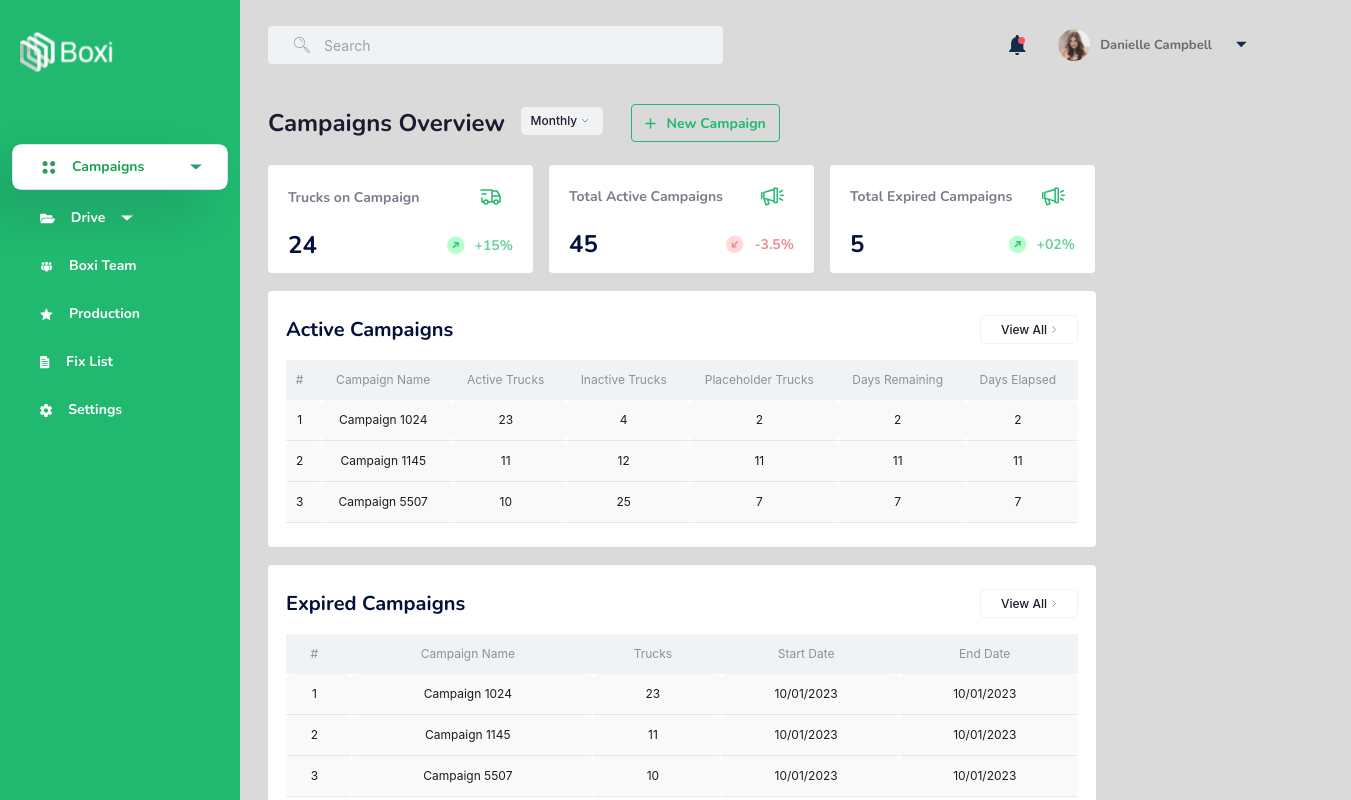
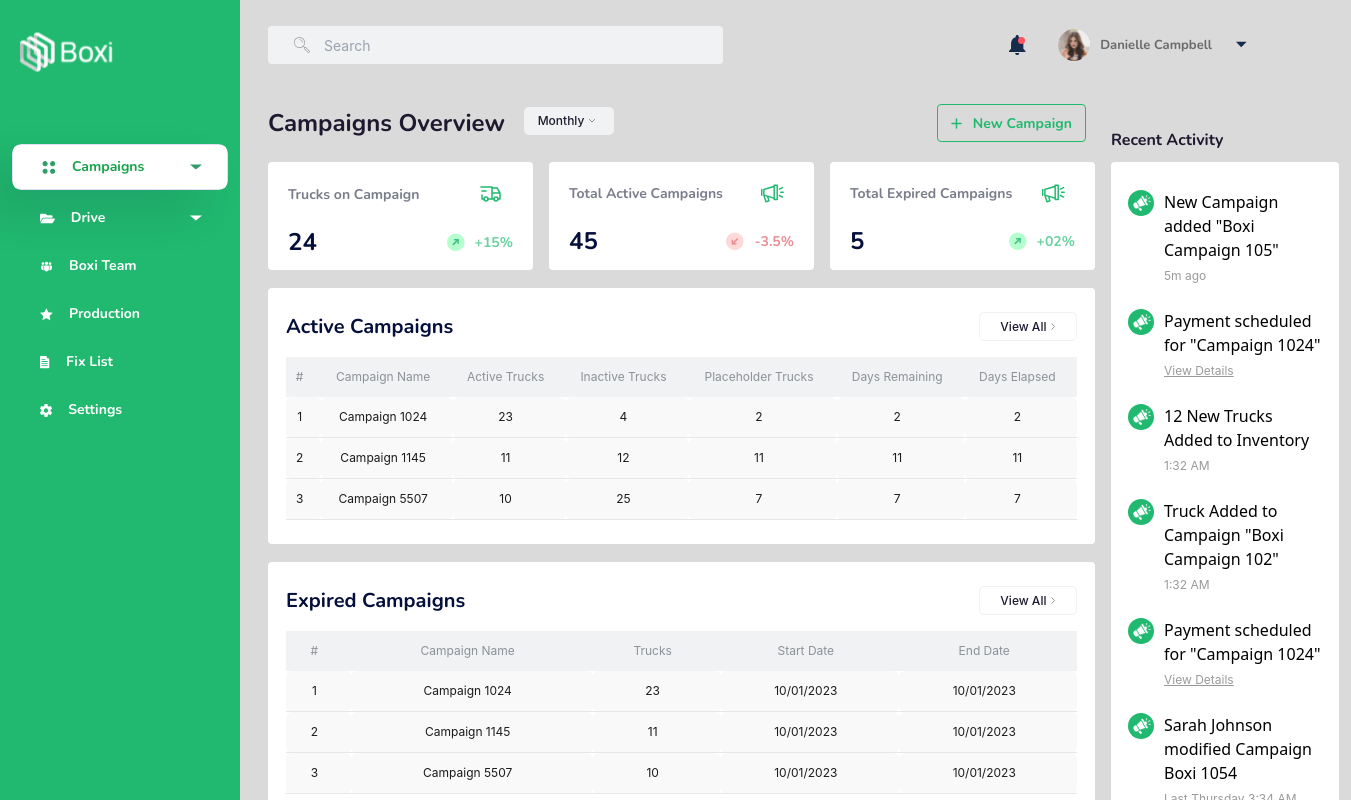
Before and after one commit to arslanazharr/boxi, a React (Create React App) app: page / in a window 1280 px wide. Shown: the top 800 px of the page, 1351 px wide, since content can reach past the window. Built offline with nearby package versions, Linux system fonts and the light colour scheme.

Commit message:
sixth commit

```diff
--- a/src/components/Content.jsx
+++ b/src/components/Content.jsx
@@ -9,15 +9,22 @@ import RecentActivity from "./RecentActivity";
 const Content = () => {
   return (
     <>
+      <div style={{ display: "flex" }}>
+        <div>
+          <div className="content-header">
             <div className="top-data flex flex-col lg:flex-row lg:items-center">
-        <div className="flex">
+              <div className="flex campaignOverview">
                 <h4>Campaigns Overview</h4>
                 <div className="monthly-div ml-4">
                   <span>Monthly</span>
                   <img src={arrow} alt="" />
                 </div>
               </div>
-        <div className="add-button mt-4 lg:mt-0 " style={{ maxWidth: "346px" }}>
+            </div>
+            <div
+              className="add-button contentHeader-button"
+              style={{ maxWidth: "346px", display: "flex-end" }}
+            >
               <button className="flex items-center">
                 <img className="plusIcon" src={plus} alt="" />
                 New Campaign
@@ -27,7 +34,11 @@ const Content = () => {
           <Cards />
           <Table1 />
           <Table2 />
+        </div>
+        <div className="main-activity-div">
           <RecentActivity />
+        </div>
+      </div>
     </>
   );
 };
--- a/src/components/RecentActivity.jsx
+++ b/src/components/RecentActivity.jsx
@@ -44,7 +44,7 @@ const activities = [
 
 const RecentActivity = () => {
   return (
-    <div>
+    <div className="top-div">
       <h4>Recent Activity</h4>
       <div className="main-activityDiv">
         {activities.map((activity, index) => (
--- a/src/components/SideBar.jsx
+++ b/src/components/SideBar.jsx
@@ -174,7 +174,11 @@ const Sidebar = () => {
                         >
                           <img className="list-icons" src={item.icon} alt="" />
                           {item.name}
-                          <img className="arrow" src={item.arrow} alt="" />
+                          <img
+                            className={`arrow custom-arrow-${index + 1}`}
+                            src={item.arrow}
+                            alt=""
+                          />
                         </a>
                       </li>
                     ))}
--- a/src/components/content.css
+++ b/src/components/content.css
@@ -6,11 +6,11 @@ h4 {
   line-height: 33px;
   margin-left: 28px;
   color: #1f192f;
+  width: 240px;
 }
 
 .top-data {
   display: flex;
-  margin-bottom: 23px;
 }
 
 .monthly-div {
@@ -22,7 +22,7 @@ h4 {
   color: #1f192f;
   background: #f0f2f4;
   border-radius: 5px;
-  width: 82px;
+  width: 90px;
   height: 28px;
   display: flex;
   justify-content: center;
@@ -31,7 +31,7 @@ h4 {
 
 .add-button {
   display: flex;
-  margin-left: 28px;
+  margin-left: 126px;
 }
 
 .add-button button {
@@ -51,3 +51,44 @@ h4 {
 .plusIcon {
   margin-right: 10.6px;
 }
+
+.content-header {
+  display: flex;
+  margin-bottom: 20px;
+}
+.contentHeader-button {
+  width: 100%;
+  justify-content: end;
+}
+
+@media (max-width: 1060px) {
+  .content-header {
+    flex-direction: column;
+  }
+  .contentHeader-button {
+    justify-content: left;
+  }
+  .top-data {
+    margin-bottom: 10px;
+  }
+  .add-button {
+    margin-left: 28px;
+  }
+}
+@media (max-width: 412px) {
+  .campaignOverview {
+    display: contents;
+  }
+  .monthly-div {
+    margin-left: 28px;
+    margin-top: 10px;
+    width: 75px;
+  }
+}
+
+@media (max-width: 1060px) {
+  main {
+    display: flex;
+    justify-content: center;
+  }
+}
--- a/src/components/recentActivity.css
+++ b/src/components/recentActivity.css
@@ -22,10 +22,9 @@
 }
 
 .main-activityDiv {
-  margin-left: 28px;
   background: #ffffff;
   border-radius: 4px;
-  width: 300px;
+  width: 95%;
   padding: 28px 17px 28px 17px;
 }
 
@@ -38,11 +37,11 @@
   margin-top: 17px;
 }
 
-/* @media (max-width: 1060px) {
-    .main-activityDiv {
-
-    }
-} */
+@media (max-width: 1060px) {
+  .top-div {
+    display: none;
+  }
+}
 
 /* .recentActivityBar {
   display: flex;
@@ -55,3 +54,17 @@
 .activityDetail-5 {
   text-decoration: underline;
 }
+
+.main-activity-div {
+  margin-top: 25px;
+}
+.main-activity-div h4 {
+  margin-left: 0px;
+  font-family: "Nunito";
+  font-style: normal;
+  font-weight: 500;
+  font-size: 16px;
+  line-height: 22px;
+  color: #1f192f;
+  margin-bottom: 11px;
+}
--- a/src/components/sidebar.css
+++ b/src/components/sidebar.css
@@ -60,3 +60,7 @@ ul {
     padding-left: 15rem;
   }
 }
+
+.custom-arrow-2 {
+  margin-left: 69px;
+}
--- a/src/components/table.css
+++ b/src/components/table.css
@@ -1,5 +1,5 @@
 .table1 {
-  width: 828px;
+  width: 95%;
   height: auto;
   margin-left: 28px;
   background: #ffffff;
@@ -54,7 +54,16 @@ h2 {
 }
 @media (min-width: 0) and (max-width: 639px) {
   .table1 {
-    width: 300px;
+    width: 265px !important;
+  }
+  .table {
+    width: 100% !important;
+  }
+  td {
+    font-size: 10px;
+  }
+  thead th {
+    font-size: 10px;
   }
 }
 
```
Lines whose indentation alone changed are shown as unchanged.
